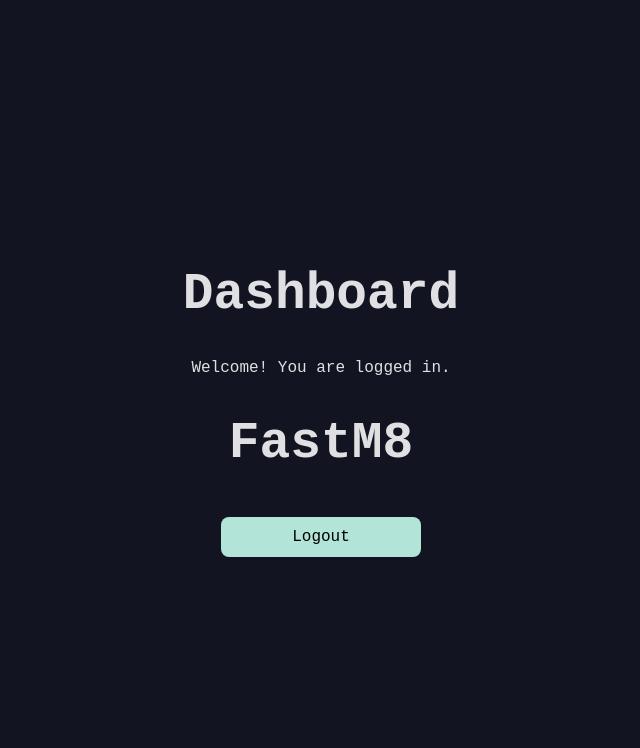
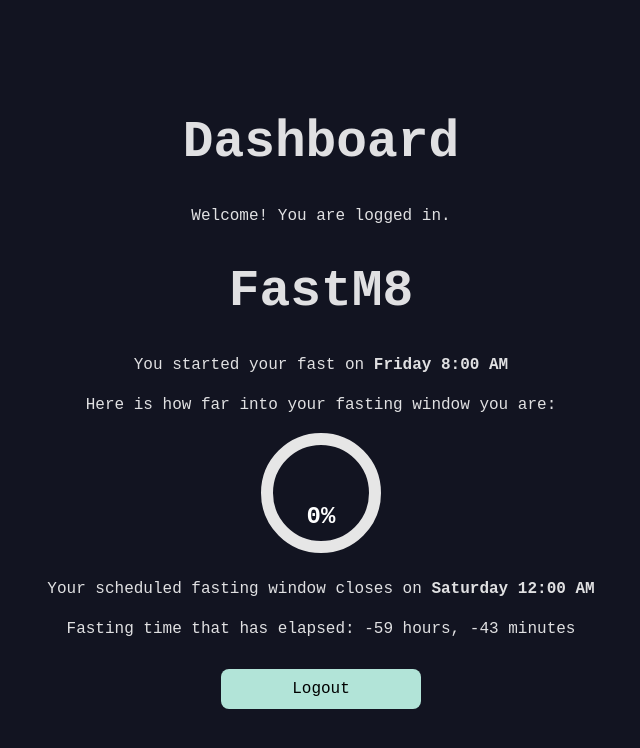
Before and after one commit to mattattaq/fastm8-frontend, a Vue app: page /fastm8-frontend/dashboard in a window 1280 px wide. Shown: the top 748 px of the page, without its empty margins (319-959 px from the left). Built offline with nearby package versions, Linux system fonts and the light colour scheme; no server answers; sample sign-in values are in the browser's storage.

Commit message:
[ feat ] - refreshing elapsed time every minute and some optimizations on ProgressCircle

```diff
--- /dev/null
+++ b/src/components/ProgressCircle.vue
@@ -0,0 +1,90 @@
+<template>
+    <div class="progress-circle-container">
+      <!-- SVG for the full circle -->
+      <svg class="progress-circle" viewBox="0 0 100 100">
+        <!-- Background arc (the full circle) -->
+        <circle
+          cx="50"
+          cy="50"
+          r="45"
+          stroke="#e6e6e6"
+          stroke-width="10"
+          fill="none"
+        />
+        <!-- Progress arc (dynamic part) -->
+        <circle
+          cx="50"
+          cy="50"
+          r="45"
+          :stroke="progressCircleColor"
+          stroke-width="10"
+          fill="none"
+          :stroke-dasharray="circumference"
+          :stroke-dashoffset="dashOffset"
+          transform="rotate(-90 50 50)"
+        />
+      </svg>
+      <!-- Display progress percentage inside the circle -->
+      <p class="progress-text">{{ displayProgress }}%</p>
+    </div>
+  </template>
+
+  <script setup>
+  import { computed } from 'vue';
+
+  // Props: progress percentage
+  const props = defineProps({
+    progress: {
+      type: Number,
+      required: true,
+    },
+  });
+
+  // Set the color of the progress circle (blue if elapsed past fasting end time)
+  const progressCircleColor = computed(() => {
+    return props.progress === 100 ? 'blue' : '#4caf50'; // Blue if progress is 100%
+  });
+
+  // Calculate the circumference of the circle
+  const radius = 45; // radius of the circle
+  const circumference = computed(() => 2 * Math.PI * radius);
+
+  // Calculate the stroke-dashoffset to create the progress effect
+  const dashOffset = computed(() => {
+    return circumference.value - (props.progress / 100) * circumference.value;
+  });
+
+  // Safely display the progress percentage and handle NaN cases
+  const displayProgress = computed(() => {
+    return isNaN(props.progress) ? 0 : Math.round(props.progress); // Fallback to 0 if NaN
+  });
+  </script>
+
+  <style scoped>
+  .progress-circle-container {
+    position: relative;
+    display: inline-block;
+    width: 120px;
+    height: 120px;
+  }
+
+  .progress-circle {
+    transform: rotate(180deg); /* This rotates the whole SVG to start the stroke at the top */
+    width: 100%;
+    height: 100%;
+  }
+
+  .progress-text {
+    position: absolute;
+    top: 50%;
+    left: 50%;
+    transform: translate(-50%, -50%);
+    font-size: 1.5rem;
+    font-weight: bold;
+    color: #fff; /* Color of the percentage text */
+  }
+
+  circle {
+    transition: stroke-dashoffset 0.5s ease;
+  }
+  </style>
--- a/src/pages/Dashboard.vue
+++ b/src/pages/Dashboard.vue
@@ -1,23 +1,93 @@
-<!-- src/pages/Dashboard.vue -->
 <script setup>
+import { ref, onMounted, onUnmounted, computed } from "vue";
 import { useRouter } from "vue-router";
+import ProgressCircle from "../components/ProgressCircle.vue";
 
+// Router instance for redirection
 const router = useRouter();
 
+// Logout function
 const logout = () => {
-  localStorage.removeItem("userToken"); // Remove token
-  router.push("/fastm8-frontend/login"); // Redirect to login
+  localStorage.removeItem("userToken"); // Remove token from localStorage
+  router.push("/fastm8-frontend/login"); // Redirect to login page
 };
+// startTime should come from the endpoint while fasting window should be a setting in the app
+// Set start time and fasting window
+const startTime = new Date("2025-02-14T08:00:00");
+const fastingWindow = 16; // in hours
+
+// Calculate fasting end time
+const fastingEndTime = computed(() => {
+  let end = new Date(startTime);
+  end.setHours(end.getHours() + fastingWindow);
+  return end;
+});
+
+// Reactive state for progress and elapsed time
+const progress = ref(0);
+const elapsedTime = ref({ hours: 0, minutes: 0 });
+
+// Function to update progress and elapsed time
+const updateProgress = () => {
+  const now = new Date();
+  const totalDuration = fastingEndTime.value - startTime; // Total fasting window in ms
+  const elapsedDuration = now - startTime; // Time passed since start time
+
+  // Update elapsed time (hours and minutes)
+  const hours = Math.floor(elapsedDuration / (1000 * 60 * 60));
+  const minutes = Math.floor((elapsedDuration % (1000 * 60 * 60)) / (1000 * 60));
+  elapsedTime.value = { hours, minutes };
+
+  // Update progress percentage
+  if (now < startTime) {
+    progress.value = 0; // Before start time, no progress
+  } else if (now > fastingEndTime.value) {
+    progress.value = 100; // After fasting end time, 100% progress
+  } else {
+    progress.value = Math.min((elapsedDuration / totalDuration) * 100, 100);
+  }
+};
+
+// Recalculate progress every minute
+let interval = null;
+onMounted(() => {
+  updateProgress(); // Initial calculation
+  interval = setInterval(updateProgress, 60000); // Update every minute
+});
+
+onUnmounted(() => {
+  if (interval) clearInterval(interval);
+});
+
+// Format dates for display
+const formattedStartTime = computed(() =>
+  startTime.toLocaleString("en-US",
+  { weekday: "long", hour: "numeric", minute: "2-digit", hour12: true })
+);
+const formattedEndTime = computed(() =>
+  fastingEndTime.value.toLocaleString("en-US",
+  { weekday: "long", hour: "numeric", minute: "2-digit", hour12: true })
+);
 </script>
 
 <template>
   <div>
     <h1>Dashboard</h1>
     <p>Welcome! You are logged in.</p>
+
     <h1>FastM8</h1>
+    <p>You started your fast on <strong>{{ formattedStartTime }}</strong></p>
 
-    <!-- Health Check Section -->
-    <p>{{ serverStatus }}</p>
+    <!-- ProgressCircle component with reactive progress -->
+    <p>Here is how far into your fasting window you are:</p>
+    <ProgressCircle :progress="progress" />
+
+    <p>Your scheduled fasting window closes on <strong>{{ formattedEndTime }}</strong></p>
+
+    <!-- Display the elapsed time in hours and minutes -->
+    <p>Fasting time that has elapsed: {{ elapsedTime.hours }} hours, {{ elapsedTime.minutes }} minutes</p>
+
+    <!-- Logout button -->
     <button @click="logout">Logout</button>
   </div>
 </template>
--- a/src/style.css
+++ b/src/style.css
@@ -55,9 +55,6 @@ button:hover {
   background-color: var(--cool-mint);
   color: white;
 }
-input {
-
-}
 button:focus,
 button:focus-visible {
   outline: 4px auto -webkit-focus-ring-color;
@@ -86,6 +83,10 @@ input {
 form {
   text-align: left;
 }
+
+.progress-text {
+  color: white;
+}
 /* @media (prefers-color-scheme: light) {
   :root {
     color: #213547;
```
